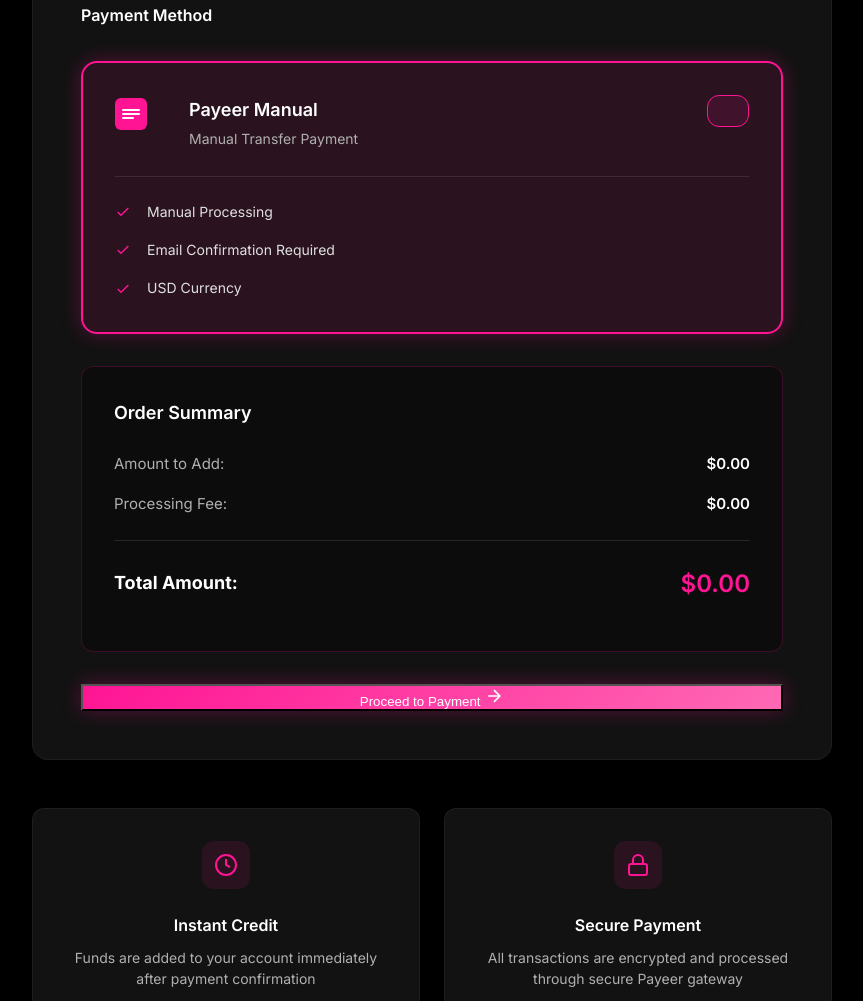
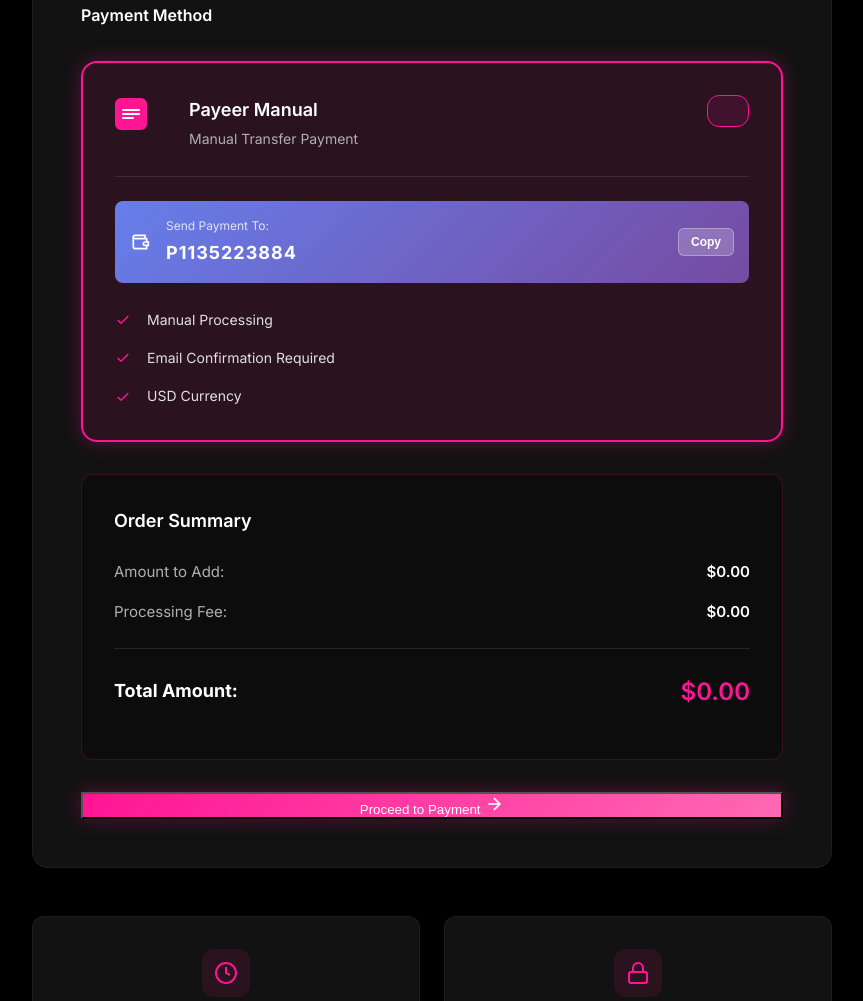
Before and after one commit to omer3kale/BOTZZZ, a website: page BOTZZZ/BOTZZZ773/addfunds.html in a window 1280 px wide. Shown: the part 798-1799 px from the top of the page, without its empty margins (208-1071 px from the left). Drawn offline with Linux system fonts and the light colour scheme; sample sign-in values are in the browser's storage.

Commit message:
feat: Display Payeer ID prominently on Add Funds page
- Add visible Payeer ID (P1135223884) in payment method section
- Include copy-to-clipboard button for easy copying
- Styled with gradient background for prominence
- Users can now see payment details before proceeding

```diff
--- a/BOTZZZ/BOTZZZ773/addfunds.html
+++ b/BOTZZZ/BOTZZZ773/addfunds.html
@@ -115,6 +115,18 @@
                                     </div>
                                 </div>
                                 <div class="payment-method-details">
+                                    <div class="detail-item" style="background: linear-gradient(135deg, #667eea 0%, #764ba2 100%); padding: 15px; border-radius: 8px; margin-bottom: 10px;">
+                                        <svg width="20" height="20" viewBox="0 0 24 24" fill="none" stroke="white" stroke-width="2">
+                                            <path d="M20 12V8H6a2 2 0 0 1-2-2c0-1.1.9-2 2-2h12v4"></path>
+                                            <path d="M4 6v12c0 1.1.9 2 2 2h14v-4"></path>
+                                            <path d="M18 12a2 2 0 0 0-2 2c0 1.1.9 2 2 2h4v-4h-4z"></path>
+                                        </svg>
+                                        <div style="flex: 1;">
+                                            <span style="display: block; color: rgba(255,255,255,0.8); font-size: 12px; margin-bottom: 4px;">Send Payment To:</span>
+                                            <span style="display: block; color: white; font-size: 18px; font-weight: 700; letter-spacing: 1px;">P1135223884</span>
+                                        </div>
+                                        <button type="button" onclick="navigator.clipboard.writeText('P1135223884'); this.innerHTML='✓ Copied!'; setTimeout(() => this.innerHTML='Copy', 2000)" style="background: rgba(255,255,255,0.2); color: white; border: 1px solid rgba(255,255,255,0.3); padding: 6px 12px; border-radius: 6px; cursor: pointer; font-size: 12px; font-weight: 600; transition: all 0.3s;">Copy</button>
+                                    </div>
                                     <div class="detail-item">
                                         <svg width="16" height="16" viewBox="0 0 24 24" fill="none" stroke="currentColor" stroke-width="2">
                                             <polyline points="20 6 9 17 4 12"></polyline>
```
